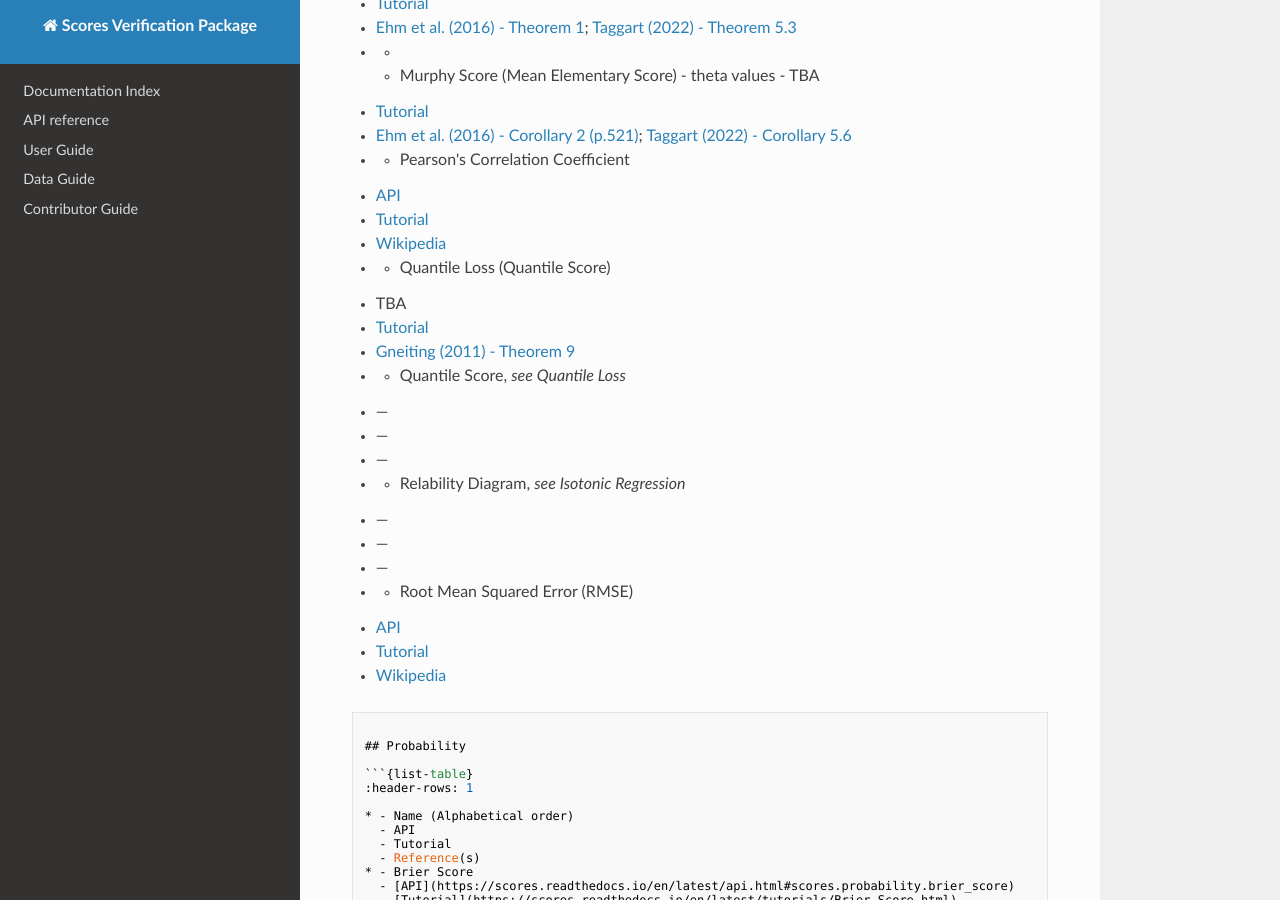
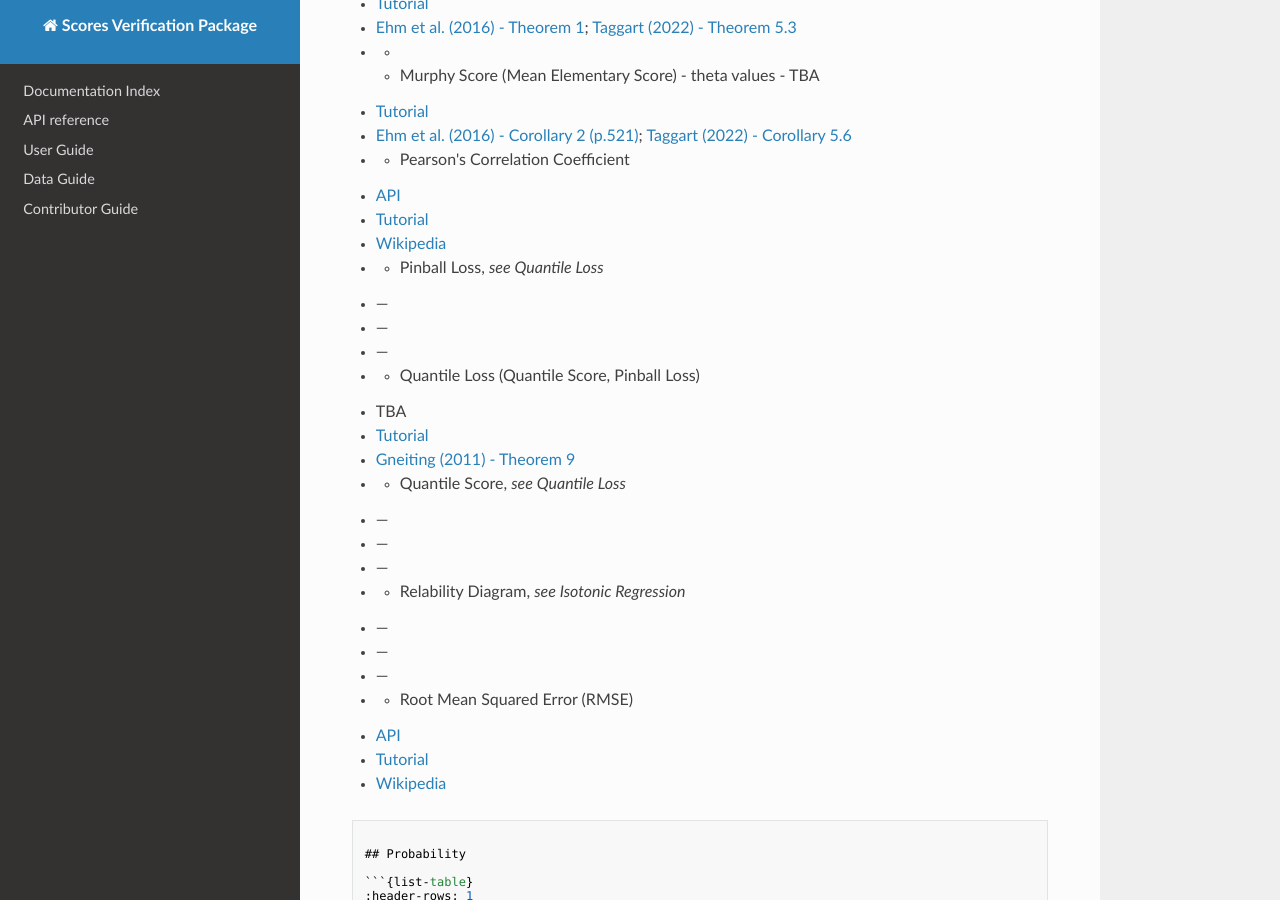
Before and after one commit to nci/scores, an MkDocs documentation site: the page built from docs/included.md, in a window 1280 px wide and 900 px high, scrolled down 1845 px. Built offline with MkDocs 1.6.1, drawn with Linux system fonts in a browser that asks for light colours; nearby versions of some CDN libraries.

Commit message:
Table update re. Pinball Loss

```diff
--- a/docs/included.md
+++ b/docs/included.md
@@ -87,7 +87,11 @@
   - [API](https://scores.readthedocs.io/en/latest/api.html#scores.continuous.correlation)
   - [Tutorial](https://scores.readthedocs.io/en/latest/tutorials/Pearsons_Correlation.html)
   - [Wikipedia](https://en.wikipedia.org/wiki/Pearson_correlation_coefficient)
-* - Quantile Loss (Quantile Score)
+* - Pinball Loss, *see Quantile Loss*
+  - &mdash;
+  - &mdash;
+  - &mdash;
+* - Quantile Loss (Quantile Score, Pinball Loss)
   - TBA
   - [Tutorial](https://scores.readthedocs.io/en/latest/tutorials/Quantile_Loss.html)
   - [Gneiting (2011) - Theorem 9](https://doi.org/10.1198/jasa.2011.r10138)
```
